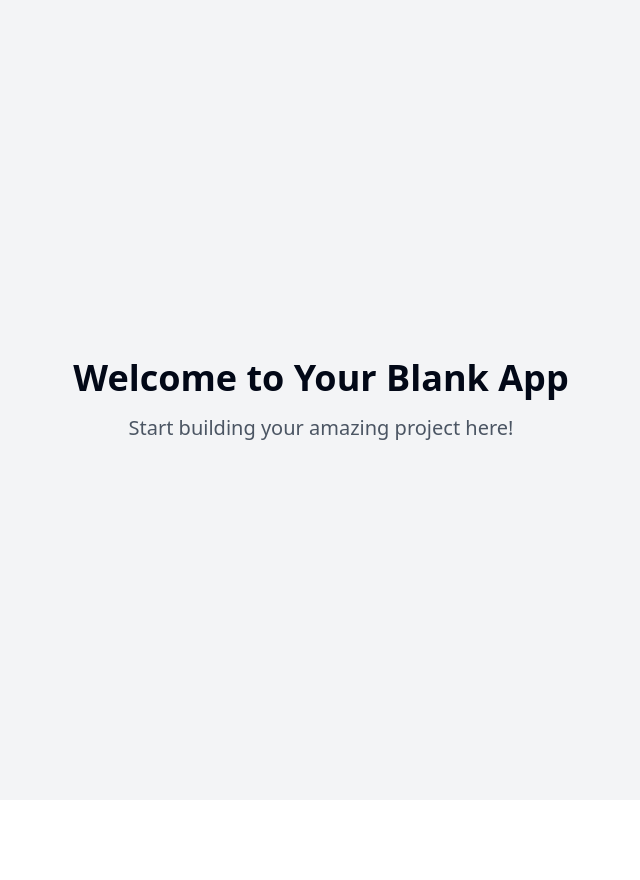
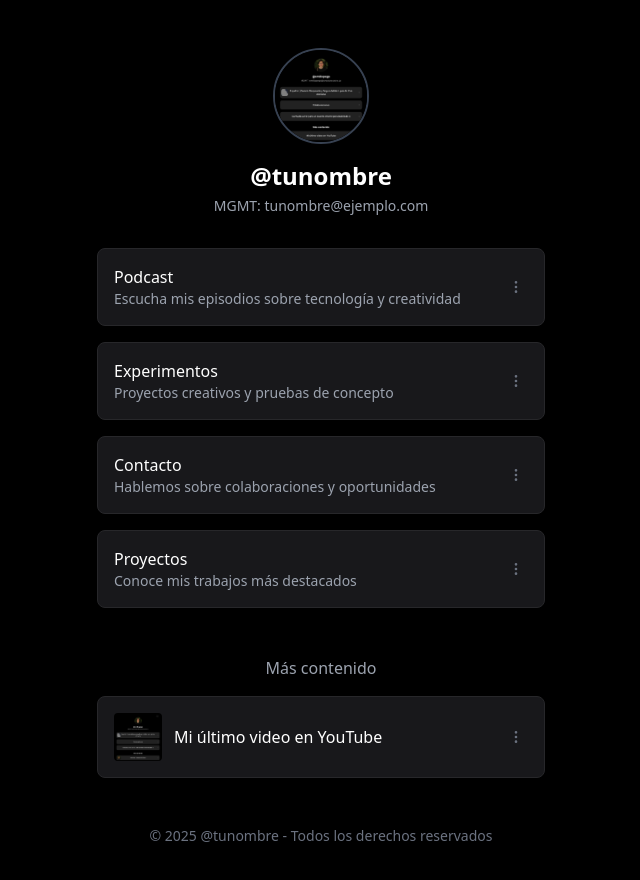
Before and after one commit to victor117-byte/social-link, a React (Vite) app: page / in a window 1280 px wide. Shown: the top 880 px of the page, without its empty margins (319-959 px from the left). Before the commit the page ends 800 px from the top, so only its background shows below. Built offline with nearby package versions, Linux system fonts and the light colour scheme.

Commit message:
Refactor: Update social link page
Update the social link page to include podcast, experiments, contact, and projects sections.

```diff
--- /dev/null
+++ b/src/components/LinkCard.tsx
@@ -0,0 +1,57 @@
+
+import { ArrowRight, MoreVertical } from "lucide-react";
+import { cn } from "@/lib/utils";
+
+interface LinkCardProps {
+  title: string;
+  description?: string;
+  link: string;
+  showImage?: boolean;
+  imageUrl?: string;
+}
+
+export function LinkCard({
+  title,
+  description,
+  link,
+  showImage = false,
+  imageUrl
+}: LinkCardProps) {
+  return (
+    <a
+      href={link}
+      className={cn(
+        "group w-full flex items-center justify-between bg-zinc-900 hover:bg-zinc-800 rounded-lg p-4 transition-all duration-300",
+        "border border-zinc-800 hover:border-zinc-700"
+      )}
+      target="_blank"
+      rel="noopener noreferrer"
+    >
+      <div className="flex items-center gap-3 flex-1">
+        {showImage && imageUrl && (
+          <div className="w-12 h-12 rounded overflow-hidden shrink-0">
+            <img src={imageUrl} alt={title} className="w-full h-full object-cover" />
+          </div>
+        )}
+        <div className="flex-1">
+          <h3 className="font-medium">{title}</h3>
+          {description && <p className="text-sm text-gray-400">{description}</p>}
+        </div>
+      </div>
+      <div className="flex items-center">
+        <div className="mr-2 opacity-0 group-hover:opacity-100 transition-opacity">
+          <ArrowRight size={16} className="text-gray-400" />
+        </div>
+        <button
+          className="text-gray-500 hover:text-gray-300 p-1 rounded-full hover:bg-zinc-700"
+          onClick={(e) => {
+            e.preventDefault();
+            // Aquí se podría implementar un menú de opciones
+          }}
+        >
+          <MoreVertical size={16} />
+        </button>
+      </div>
+    </a>
+  );
+}
--- a/src/index.css
+++ b/src/index.css
@@ -1,3 +1,4 @@
+
 @tailwind base;
 @tailwind components;
 @tailwind utilities;
@@ -33,22 +34,6 @@
     --ring: 222.2 84% 4.9%;
 
     --radius: 0.5rem;
-
-    --sidebar-background: 0 0% 98%;
-
-    --sidebar-foreground: 240 5.3% 26.1%;
-
-    --sidebar-primary: 240 5.9% 10%;
-
-    --sidebar-primary-foreground: 0 0% 98%;
-
-    --sidebar-accent: 240 4.8% 95.9%;
-
-    --sidebar-accent-foreground: 240 5.9% 10%;
-
-    --sidebar-border: 220 13% 91%;
-
-    --sidebar-ring: 217.2 91.2% 59.8%;
   }
 
   .dark {
@@ -79,14 +64,6 @@
     --border: 217.2 32.6% 17.5%;
     --input: 217.2 32.6% 17.5%;
     --ring: 212.7 26.8% 83.9%;
-    --sidebar-background: 240 5.9% 10%;
-    --sidebar-foreground: 240 4.8% 95.9%;
-    --sidebar-primary: 224.3 76.3% 48%;
-    --sidebar-primary-foreground: 0 0% 100%;
-    --sidebar-accent: 240 3.7% 15.9%;
-    --sidebar-accent-foreground: 240 4.8% 95.9%;
-    --sidebar-border: 240 3.7% 15.9%;
-    --sidebar-ring: 217.2 91.2% 59.8%;
   }
 }
 
@@ -96,6 +73,7 @@
   }
 
   body {
-    @apply bg-background text-foreground;
+    @apply bg-black text-foreground;
+    font-family: system-ui, -apple-system, BlinkMacSystemFont, 'Segoe UI', Roboto, 'Helvetica Neue', sans-serif;
   }
 }
--- a/src/pages/Index.tsx
+++ b/src/pages/Index.tsx
@@ -1,11 +1,71 @@
-// Update this page (the content is just a fallback if you fail to update the page)
+
+import { Avatar } from "@/components/ui/avatar";
+import { LinkCard } from "@/components/LinkCard";
+import { useEffect } from "react";
 
 const Index = () => {
+  // Actualizar el título de la página
+  useEffect(() => {
+    document.title = "@tunombre - Enlaces";
+  }, []);
+
   return (
-    <div className="min-h-screen flex items-center justify-center bg-gray-100">
-      <div className="text-center">
-        <h1 className="text-4xl font-bold mb-4">Welcome to Your Blank App</h1>
-        <p className="text-xl text-gray-600">Start building your amazing project here!</p>
+    <div className="min-h-screen bg-black text-white flex flex-col items-center px-4 py-8 md:py-12">
+      <div className="w-full max-w-md flex flex-col items-center">
+        {/* Perfil */}
+        <div className="flex flex-col items-center mb-8">
+          <Avatar className="h-24 w-24 border-2 border-gray-700">
+            <img
+              src="/lovable-uploads/47269266-23a9-4687-884a-aaad7c2e3281.png"
+              alt="Foto de perfil"
+              className="h-full w-full object-cover"
+            />
+          </Avatar>
+          <h1 className="mt-4 text-2xl font-bold">@tunombre</h1>
+          <p className="mt-1 text-gray-400 text-sm">MGMT: tunombre@ejemplo.com</p>
+        </div>
+
+        {/* Enlaces */}
+        <div className="w-full space-y-4">
+          <LinkCard
+            title="Podcast"
+            description="Escucha mis episodios sobre tecnología y creatividad"
+            link="#"
+          />
+          <LinkCard
+            title="Experimentos"
+            description="Proyectos creativos y pruebas de concepto"
+            link="#"
+          />
+          <LinkCard
+            title="Contacto"
+            description="Hablemos sobre colaboraciones y oportunidades"
+            link="#"
+          />
+          <LinkCard
+            title="Proyectos"
+            description="Conoce mis trabajos más destacados"
+            link="#"
+          />
+        </div>
+
+        {/* Más contenido */}
+        <div className="mt-12 w-full">
+          <h2 className="text-center mb-4 text-gray-400">Más contenido</h2>
+          <div className="w-full">
+            <LinkCard
+              title="Mi último video en YouTube"
+              link="#"
+              showImage={true}
+              imageUrl="/lovable-uploads/47269266-23a9-4687-884a-aaad7c2e3281.png"
+            />
+          </div>
+        </div>
+
+        {/* Footer */}
+        <footer className="mt-12 text-gray-500 text-sm text-center">
+          © 2025 @tunombre - Todos los derechos reservados
+        </footer>
       </div>
     </div>
   );
```
Also changed, not shown: public/lovable-uploads/47269266-23a9-4687-884a-aaad7c2e3281.png (added).
